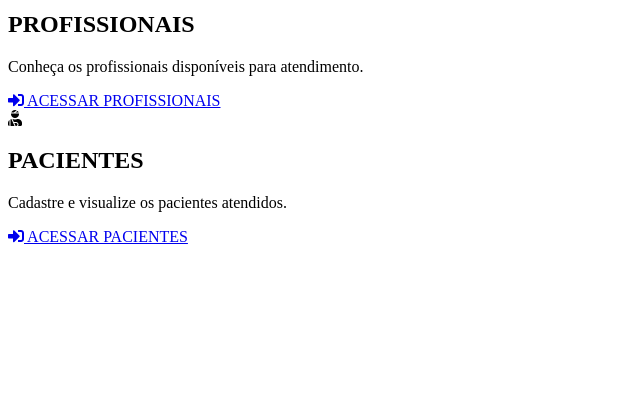
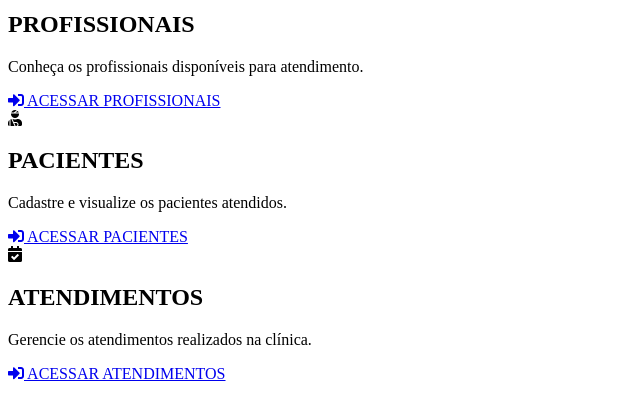
Before and after one commit to anleaes/2025-1-A3-UDWMJ-FAPA-11-Antonio, a Django app: template psicoapp/templates/core/home.html in a window 1280 px wide. Shown: the part 304-724 px from the top of the page, without its empty margins (0-640 px from the left). Run offline with Django 5.2, Linux system fonts and the light colour scheme; the template is opened without the code that fills it, so the values that code supplies are empty.

Commit message:
Adiciona seção de Atendimentos na home

```diff
--- a/psicoapp/templates/core/home.html
+++ b/psicoapp/templates/core/home.html
@@ -33,9 +33,17 @@
             <h2>PACIENTES</h2>
             <p>Cadastre e visualize os pacientes atendidos.</p>
             <a href="{% url 'pacientes:listar' %}" class="home-btn">
-            <i class="fas fa-sign-in-alt"></i> ACESSAR PACIENTES
+                <i class="fas fa-sign-in-alt"></i> ACESSAR PACIENTES
             </a>
         </section>
 
+        <section class="home-card">
+            <i class="fas fa-calendar-check home-icon"></i>
+            <h2>ATENDIMENTOS</h2>
+            <p>Gerencie os atendimentos realizados na clínica.</p>
+            <a href="{% url 'atendimentos:listar' %}" class="home-btn">
+                <i class="fas fa-sign-in-alt"></i> ACESSAR ATENDIMENTOS
+            </a>
+        </section>
     </main>
 {% endblock %}
```
